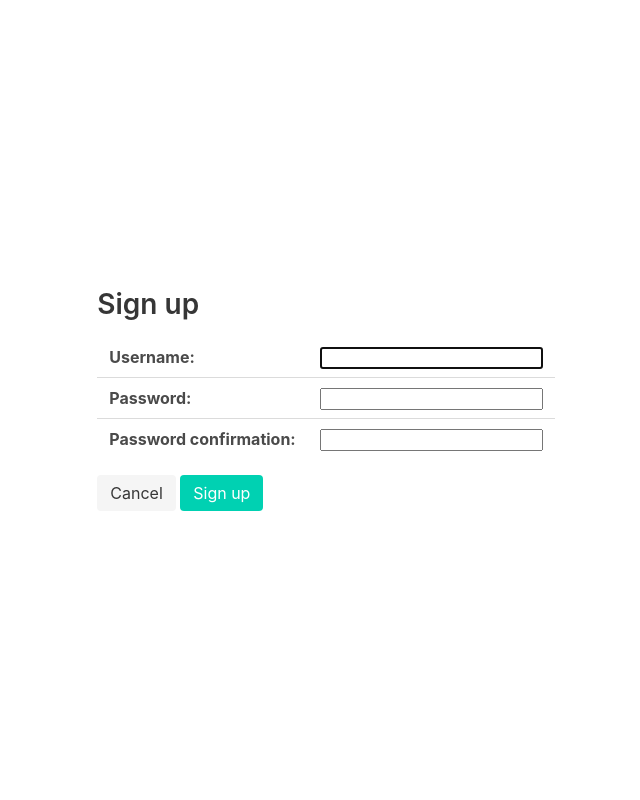
After one commit to tombakas/bbq_organizer, a Django app: page /signup/ in a window 1280 px wide. The commit adds this page. Shown: the whole page, without its empty margins (314-954 px from the left). Run offline with Django 3.2, Linux system fonts and the light colour scheme.

Commit message:
Add basic signup/login functionality

```diff
--- a/bbq_organizer/static_dev/scss/_base.scss
+++ b/bbq_organizer/static_dev/scss/_base.scss
@@ -2,3 +2,10 @@ html, body {
   min-height: 100%;
   height: 100%;
 }
+
+.content {
+  min-height: 100%;
+  min-width: 100%;
+  display: flex;
+  justify-content: space-around;
+}
--- a/bbq_organizer/static_dev/scss/_modifiers.scss
+++ b/bbq_organizer/static_dev/scss/_modifiers.scss
@@ -1,11 +1,10 @@
-.center-item-v {
+.center-item {
   display: flex;
   justify-content: space-around;
   align-items: center;
   align-self: center;
 }
 
-.center-item-h {
-  display: flex;
-  justify-content: space-around;
+.max-width-200 {
+  max-width: 200px;
 }
--- a/bbq_organizer/templates/base.html
+++ b/bbq_organizer/templates/base.html
@@ -6,7 +6,9 @@
     {% include "static.html" %}
   </head>
   <body>
-    {% block body %}
-    {% endblock %}
+    <div class="content">
+      {% block content %}
+      {% endblock content %}
+    </div>
   </body>
 </html>
--- a/bbq_organizer/templates/home.html
+++ b/bbq_organizer/templates/home.html
@@ -1,4 +1,5 @@
 {% extends "base.html" %}
 
-{% block body %}
+{% block content %}
+  <a href="accounts/logout/" class="button">Signout</a>
 {% endblock %}
--- /dev/null
+++ b/bbq_organizer/templates/signup.html
@@ -0,0 +1,29 @@
+{% extends 'base.html' %}
+
+{% block content %}
+  <div class="center-item">
+    <div class="login-form">
+      <h2>Sign up</h2>
+      <form method="post">
+        {% csrf_token %}
+        <table>
+          {% for field in form %}
+            <tr class="is-borderless">
+              <td>
+                <span class="has-text-weight-bold has-text-right">
+                  {{ field.label_tag }}
+                </span>
+                {% for error in field.errors %}
+                  <p class="has-text-danger max-width-200 is-size-7">{{ error }}</p>
+                {% endfor %}
+              </td>
+              <td>{{ field }}</td>
+            </tr>
+          {% endfor %}
+        </table>
+        <a href="/" class="button is-light">Cancel</a>
+        <button class="button is-primary" type="submit">Sign up</button>
+      </form>
+    </div>
+  </div>
+{% endblock %}
--- a/bbq_organizer/views.py
+++ b/bbq_organizer/views.py
@@ -1,7 +1,25 @@
-from django.shortcuts import render
+from django.shortcuts import render, redirect
+
+from django.contrib.auth import login, authenticate
+from django.contrib.auth.forms import UserCreationForm
 from django.contrib.auth.decorators import login_required
 
 
 @login_required
 def home(request):
     return render(request, "home.html")
+
+
+def signup(request):
+    if request.method == "POST":
+        form = UserCreationForm(request.POST)
+        if form.is_valid():
+            form.save()
+            username = form.cleaned_data.get("username")
+            raw_password = form.cleaned_data.get("password1")
+            user = authenticate(username=username, password=raw_password)
+            login(request, user)
+            return redirect("home")
+    else:
+        form = UserCreationForm()
+    return render(request, "signup.html", {"form": form})
--- a/config/urls.py
+++ b/config/urls.py
@@ -5,7 +5,9 @@ from django.conf.urls import include
 from bbq_organizer import views
 
 urlpatterns = [
-    path('admin/', admin.site.urls),
-    path('accounts/', include('django.contrib.auth.urls')),
-    path('', views.home)
+    path("", views.home, name="home"),
+    path("signup/", views.signup, name="signup"),
+    path("admin/", admin.site.urls),
+
+    path("accounts/", include("django.contrib.auth.urls")),
 ]
```
Also changed, not shown: bbq_organizer/templates/registration/login.html (+5 -4 lines), bbq_organizer/static/css/style.css.
